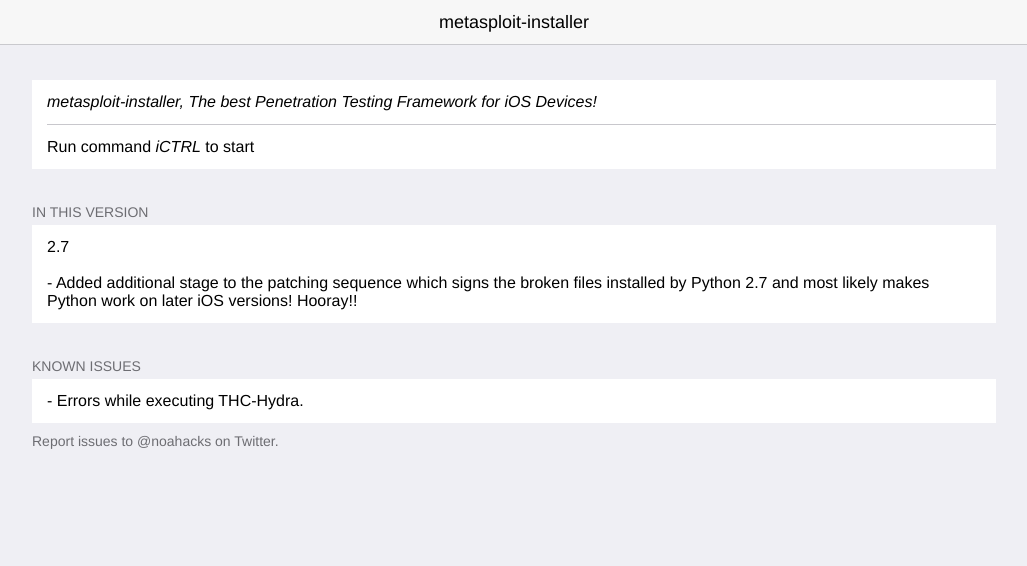
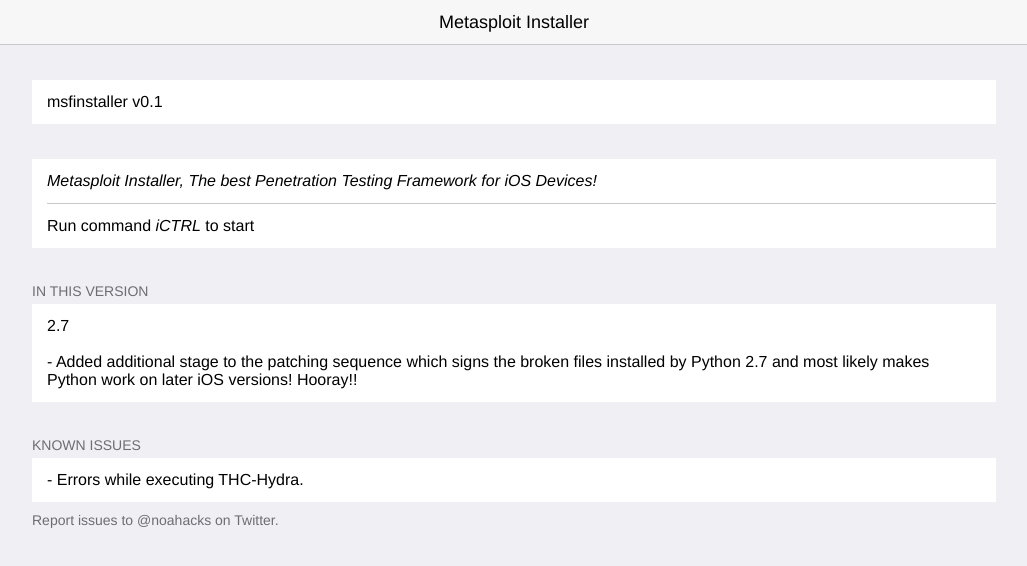
Before and after one commit to dorlow/dorlow.github.com, a plain HTML site: page depic/metasploit-installer/index.html in a window 1280 px wide. Shown: the whole page, without its empty margins (126-1153 px from the left). Drawn offline with Linux system fonts and the light colour scheme.

Commit message:
updated index

```diff
--- a/depic/metasploit-installer/index.html
+++ b/depic/metasploit-installer/index.html
@@ -2,7 +2,7 @@
 <html >
   <head>
     <meta charset="UTF-8">
-    <title>metasploit-installer</title>
+    <title>Metasploit Installer</title>
     <meta name="viewport" content="initial-scale=1, maximum-scale=1, user-scalable=0">
 
 
@@ -18,12 +18,17 @@
 
     <body class="depiction">
   <header>
-    <h1>metasploit-installer</h1>
+    <h1>Metasploit Installer</h1>
   </header>
   <main id="content" role="main">
     <ul>
       <li>
-        <i>metasploit-installer, The best Penetration Testing Framework for iOS Devices!</i></p>
+        msfinstaller v0.1
+      </li>
+    </ul>
+    <ul>
+      <li>
+        <i>Metasploit Installer, The best Penetration Testing Framework for iOS Devices!</i></p>
       </li>
       <li>
         Run command <i>iCTRL</i> to start
```
